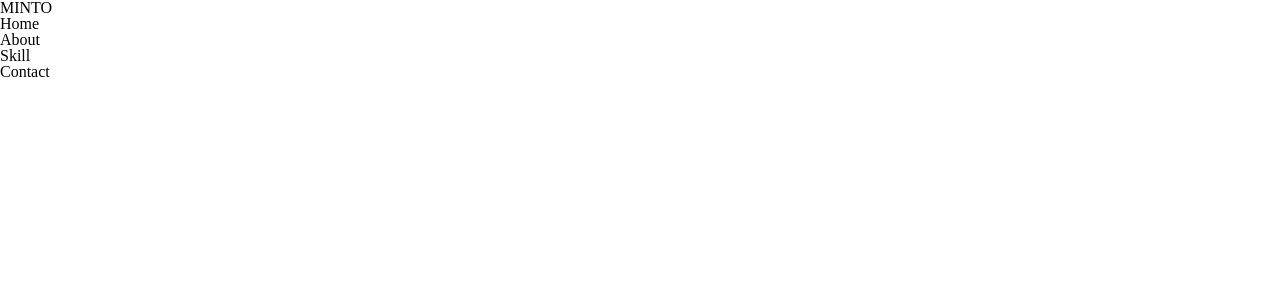
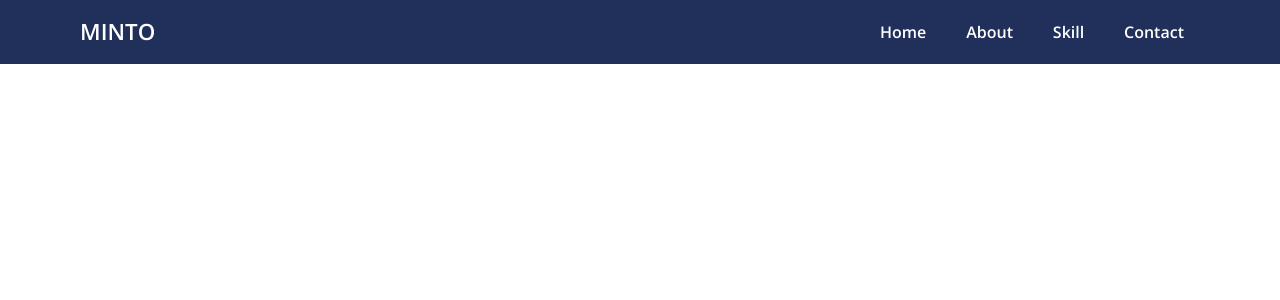
Before and after one commit to Miintoo/introduce-myself, a React (Create React App) app: page / in a window 1280 px wide. Shown: the top 300 px of the page. Built offline with nearby package versions, Linux system fonts and the light colour scheme; the HTML template or start-up script is replaced by a standard one.

Commit message:
Add: Header 컴포넌트 HTML 및 CSS 작업

```diff
--- a/src/components/header/Header.jsx
+++ b/src/components/header/Header.jsx
@@ -3,9 +3,9 @@ import './Header.scss';
 
 export default function Header() {
   return (
-    <header>
-      <h1>MINTO</h1>
-      <ul>
+    <header className="header">
+      <h1 className="title">MINTO</h1>
+      <ul className="nav_container">
         <li>Home</li>
         <li>About</li>
         <li>Skill</li>
--- a/src/components/header/Header.scss
+++ b/src/components/header/Header.scss
@@ -0,0 +1,46 @@
+.header {
+  position: fixed;
+
+  display: flex;
+  justify-content: space-between;
+  align-items: center;
+
+  width: 100%;
+  height: 4rem;
+  padding: 0 5rem;
+
+  background-color: #21305b;
+
+  font-family: 'Open Sans', sans-serif;
+
+  .title {
+    font-size: 1.4rem;
+    color: white;
+
+    cursor: pointer;
+  }
+
+  .title:hover {
+    opacity: 0.4;
+    transition: opacity 0.2s ease-out;
+  }
+
+  .nav_container {
+    display: flex;
+    justify-content: space-between;
+
+    width: 30%;
+
+    color: white;
+    cursor: pointer;
+
+    li {
+      padding: 0.7rem 1rem;
+      border-radius: 0.4rem;
+    }
+
+    li:hover {
+      outline: 1px solid white;
+    }
+  }
+}
```
